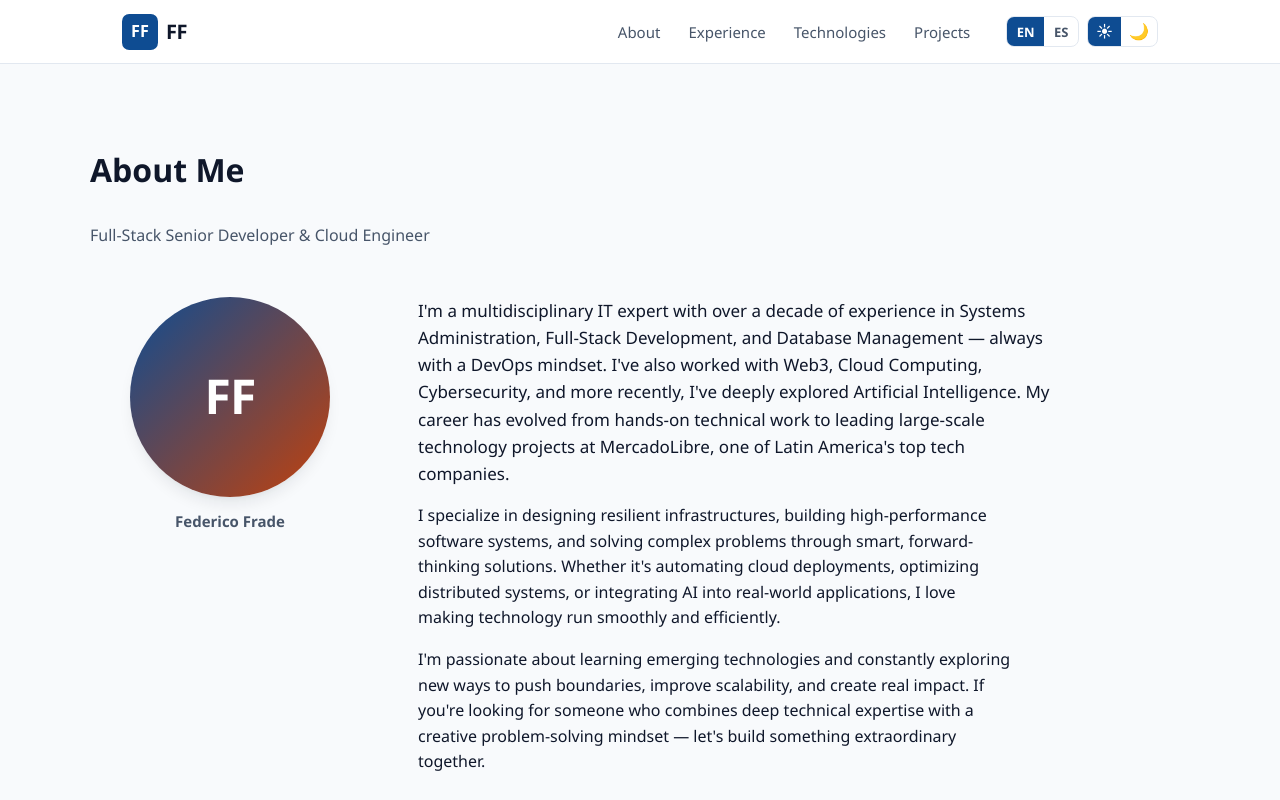
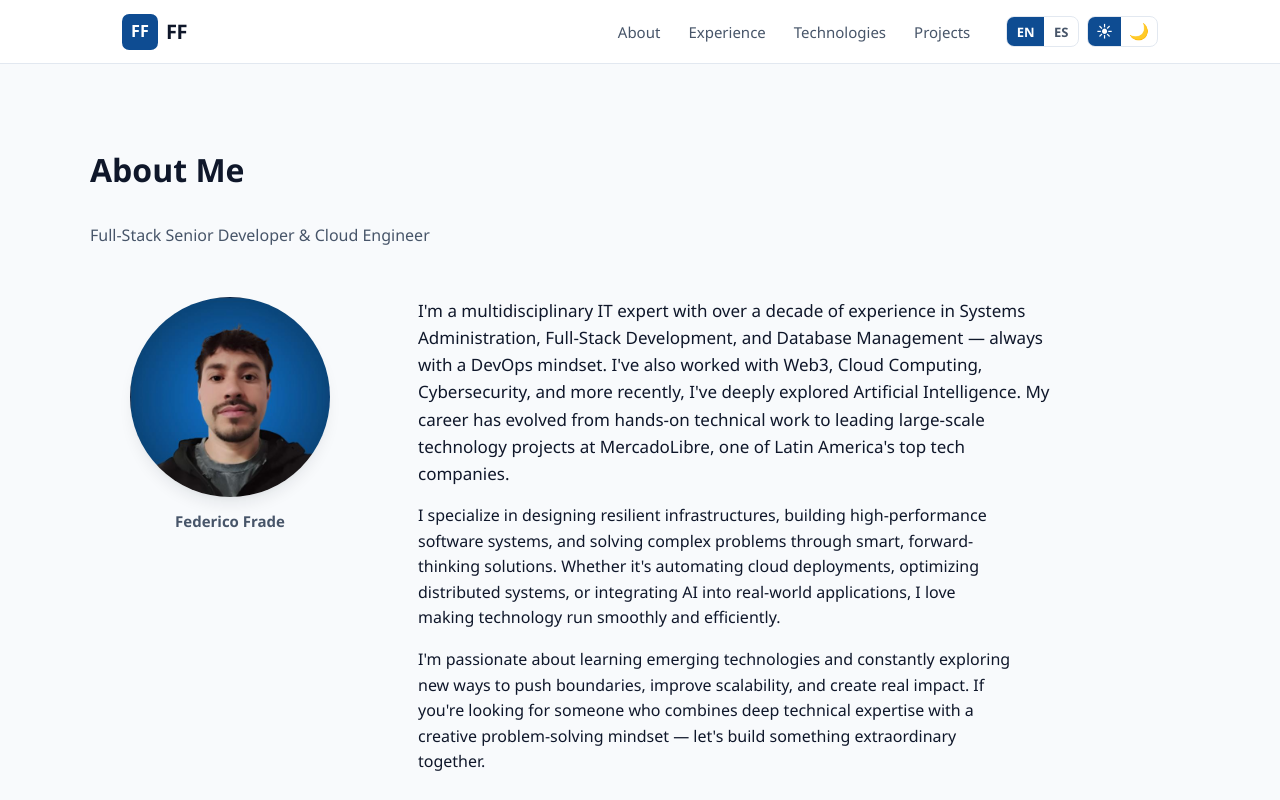
Before and after one commit to fedefrade/fedefrade-professional-portfolio, a React (Vite) app: page / in a window 1280 px wide. Shown: the top 800 px of the page. Built offline with nearby package versions, Linux system fonts and the light colour scheme.

Commit message:
load profile photo on about section

```diff
--- a/src/sections/About/About.css
+++ b/src/sections/About/About.css
@@ -25,23 +25,14 @@
   text-align: center;
 }
 
-.about__photo-placeholder {
+.about__photo-img {
   width: 200px;
   height: 200px;
   margin: 0 auto;
   border-radius: 50%;
-  background: linear-gradient(135deg, var(--color-primary) 0%, var(--color-accent) 100%);
-  display: flex;
-  align-items: center;
-  justify-content: center;
+  object-fit: cover;
+  display: block;
   box-shadow: var(--shadow-lg);
-}
-
-.about__photo-initials {
-  font-size: 3rem;
-  font-weight: 700;
-  color: #fff;
-  letter-spacing: -0.02em;
 }
 
 .about__photo-caption {
--- a/src/sections/About/About.jsx
+++ b/src/sections/About/About.jsx
@@ -18,9 +18,11 @@ export function About() {
 
         <div className="about__grid">
           <div className="about__photo-wrap">
-            <div className="about__photo-placeholder" aria-hidden>
-              <span className="about__photo-initials">FF</span>
-            </div>
+            <img
+              src="/ff-image-profile.jpg"
+              alt="Federico Frade"
+              className="about__photo-img"
+            />
             <p className="about__photo-caption">Federico Frade</p>
           </div>
           <div className="about__content">
```
Also changed, not shown: public/ff-image-profile.jpg (added).
